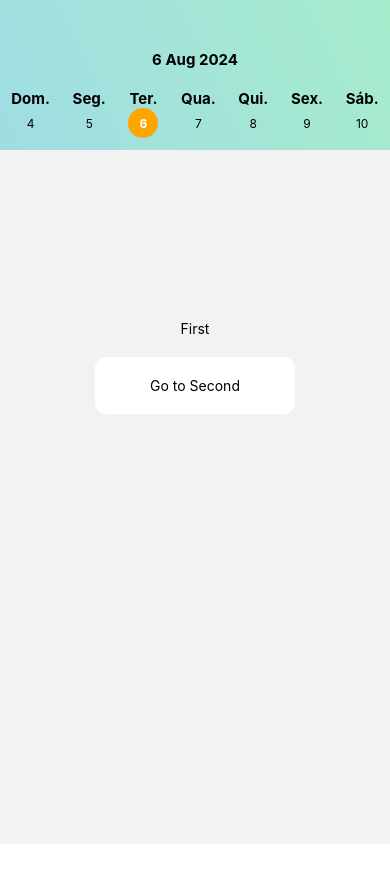
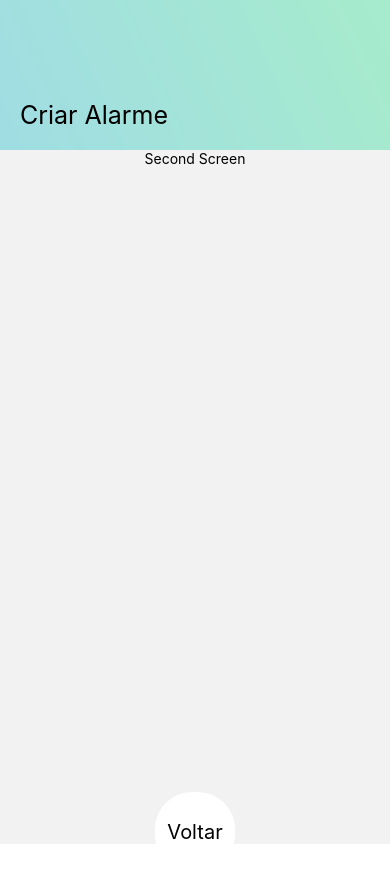
Before and after one commit to AugustoOmena/types-screens, a React Native app: screen /CriarAlarme in a window 390 px wide. Before the commit the page ends 844 px from the top, so only its background shows below. Built offline with nearby package versions, Linux system fonts and the light colour scheme.

Commit message:
Modelando estilo

```diff
--- a/package.json
+++ b/package.json
@@ -16,7 +16,8 @@
     "react": "18.2.0",
     "react-native": "0.74.3",
     "react-native-safe-area-context": "^4.10.5",
-    "react-native-screens": "^3.31.1"
+    "react-native-screens": "^3.31.1",
+    "react-native-vector-icons": "^10.1.0"
   },
   "devDependencies": {
     "@babel/core": "^7.20.0",
--- a/src/navigation.tsx
+++ b/src/navigation.tsx
@@ -1,5 +1,5 @@
 import First from "./views/Onboarding/First";
-import Second from "./views/Onboarding/Second";
+import CriarAlarme from "./views/Onboarding/CriarAlarme/CriarAlarme";
 import { NavigatorScreenParams } from "@react-navigation/native";
 import { createNativeStackNavigator } from "@react-navigation/native-stack";
 
@@ -9,7 +9,7 @@ export type RootStackParamList = {
 
 export type OnboardingStackParamList = {
     First: undefined;
-    Second: undefined;
+    CriarAlarme: undefined;
 };
 
 const RootStack = createNativeStackNavigator<RootStackParamList>();
@@ -23,7 +23,7 @@ const OnboardingNavigator = () => {
             }}
         >
             <OnboardingStack.Screen name="First" component={First} />
-            <OnboardingStack.Screen name="Second" component={Second} />
+            <OnboardingStack.Screen name="CriarAlarme" component={CriarAlarme} />
         </OnboardingStack.Navigator>
     )
 }
--- /dev/null
+++ b/src/views/Onboarding/CriarAlarme/CriarAlarme.tsx
@@ -0,0 +1,27 @@
+import { Text, TouchableOpacity, View, ImageBackground } from "react-native";
+import React from "react";
+import { styles } from "./Styles-Criar-Alarme";
+import { useAppNavigation } from "../../../utils/useAppNavigation";
+
+const CriarAlarme = () => {
+    const navgation = useAppNavigation();
+    return (
+        <View style={styles.container}>
+            <ImageBackground source={require('../../../../assets/imagens/backgroundColor.png')} style={styles.image}>
+
+                    <Text style={styles.titulo}>Criar Alarme</Text>
+
+            </ImageBackground>
+
+
+            <Text>Second Screen</Text>
+
+
+            <TouchableOpacity onPress={() => navgation.goBack()} style={styles.botaoVoltar}>
+                    <Text style={styles.buttonText}>Voltar</Text>
+            </TouchableOpacity>
+        </View>
+    )
+};
+
+export default CriarAlarme;
--- /dev/null
+++ b/src/views/Onboarding/CriarAlarme/Styles-Criar-Alarme.tsx
@@ -0,0 +1,29 @@
+import { StyleSheet } from "react-native";
+
+export const styles = StyleSheet.create({
+    container: {
+        justifyContent: "center",
+        alignItems: "center",
+      },
+    titulo: {
+        fontSize: 25,
+        paddingLeft: 20
+    },
+    botaoVoltar: {
+        backgroundColor: 'white',
+        width: 80,
+        height: 80,
+        top: 625,
+        borderRadius: 37,
+        justifyContent: "center",
+        alignItems: "center",
+      },
+    buttonText: {
+        fontSize: 20,
+    },
+    image: {
+        width: '100%',
+        height: 150,
+        paddingTop: 100,
+      },
+});
--- a/src/views/Onboarding/First.tsx
+++ b/src/views/Onboarding/First.tsx
@@ -9,17 +9,19 @@ const First = () => {
     return (
         <View>
             <CalendarioNoTopo></CalendarioNoTopo>
-
             <View style={styles.container}>
                 <Text>First</Text>
+
+
                 <TouchableOpacity
                     onPress={() =>
                         navigation.navigate("Onboarding", {
-                            screen: "Second"
+                            screen: "CriarAlarme"
                         })
                     }
+                    style={styles.button}
                 >
-                    <Text style={styles.button}>Go to Second</Text>
+                    <Text style={styles.buttonText}>+</Text>
                 </TouchableOpacity>
             </View>
         </View>
--- a/src/views/Onboarding/Second.tsx
+++ /dev/null
@@ -1,18 +0,0 @@
-import {   Text, TouchableOpacity, View } from "react-native";
-import React from "react";
-import { styles } from "../../../styles";
-import { useAppNavigation } from "../../utils/useAppNavigation";
-
-const Second = () => {
-    const navgation = useAppNavigation();
-    return (
-        <View style={styles.container}>
-            <Text>Second Screen</Text>
-            <TouchableOpacity onPress={() => navgation.goBack()}>
-                    <Text style={styles.button}>Go Back</Text>
-            </TouchableOpacity>
-        </View>
-    )
-};
-
-export default Second;
--- a/styles.ts
+++ b/styles.ts
@@ -7,11 +7,17 @@ export const styles = StyleSheet.create({
     alignItems: "center",
   },
   button: {
-      backgroundColor: 'white',
-      borderRadius: 11,
-      width: 200,
-      padding: 20,
+    backgroundColor: 'white',
+    borderRadius: 47,
+    width: 90,
+    height: 90,
+    justifyContent: 'center',
+    alignItems: 'center',
+    margin: 20,
+    bottom: -600
+  },
+  buttonText: {
       textAlign: 'center',
-      margin: 20,
+      fontSize: 50,
   },
   });
```
Also changed, not shown: 1 other file (tests, documents, lock files or other folders).
